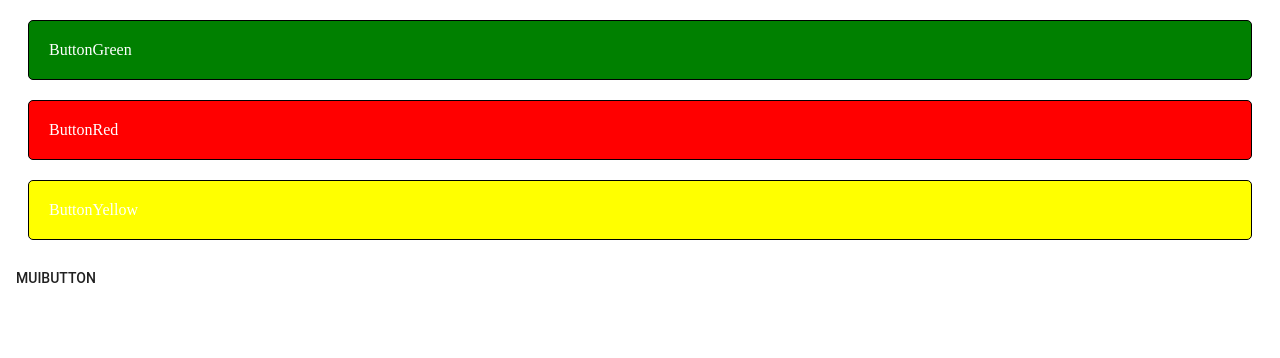
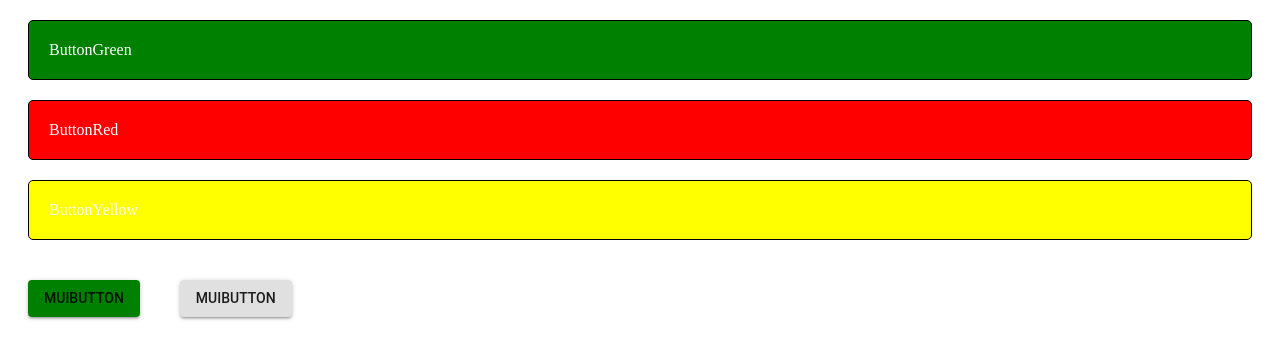
Before and after one commit to PrzemekGdula/react-day5-miniapplication, a React (Create React App) app: page / in a window 1280 px wide. Shown: the top 358 px of the page. Built offline with nearby package versions, Linux system fonts and the light colour scheme.

Commit message:
Styling in JSS with material-ui

```diff
--- a/src/MUIButton.js
+++ b/src/MUIButton.js
@@ -1,13 +1,33 @@
 import React from 'react'
-
+import { withStyles } from '@material-ui/core'
 import Button from '@material-ui/core/Button'
 
-const MUIButton = (props) => (
-    <div>
-        <Button>
-            MUIButton
+const styles = {
+    button: {
+        margin: 20
+    },
+    green: {
+        backgroundColor: 'green'
+    }
+}
+
+const MUIButton = (props) => {
+    const { classes } = props
+    return (
+        <div>
+            <Button
+                className={classes.button + ' ' + classes.green}
+                variant={'contained'}
+            >
+                MUIButton
         </Button>
-    </div>
-)
-
-export default MUIButton
+            <Button
+                className={classes.button}
+                variant={'contained'}
+            >
+                MUIButton
+        </Button>
+        </div>
+    )
+}
+export default withStyles(styles)(MUIButton)
```
